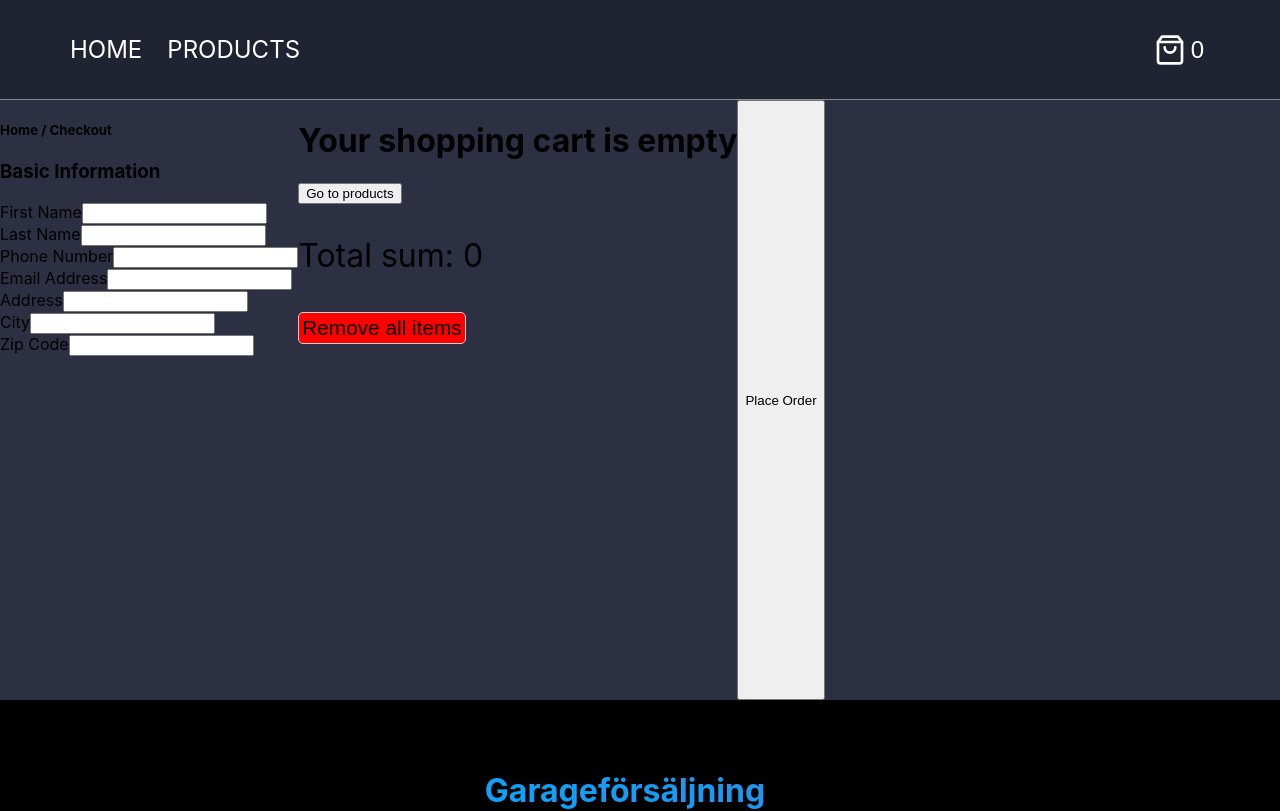
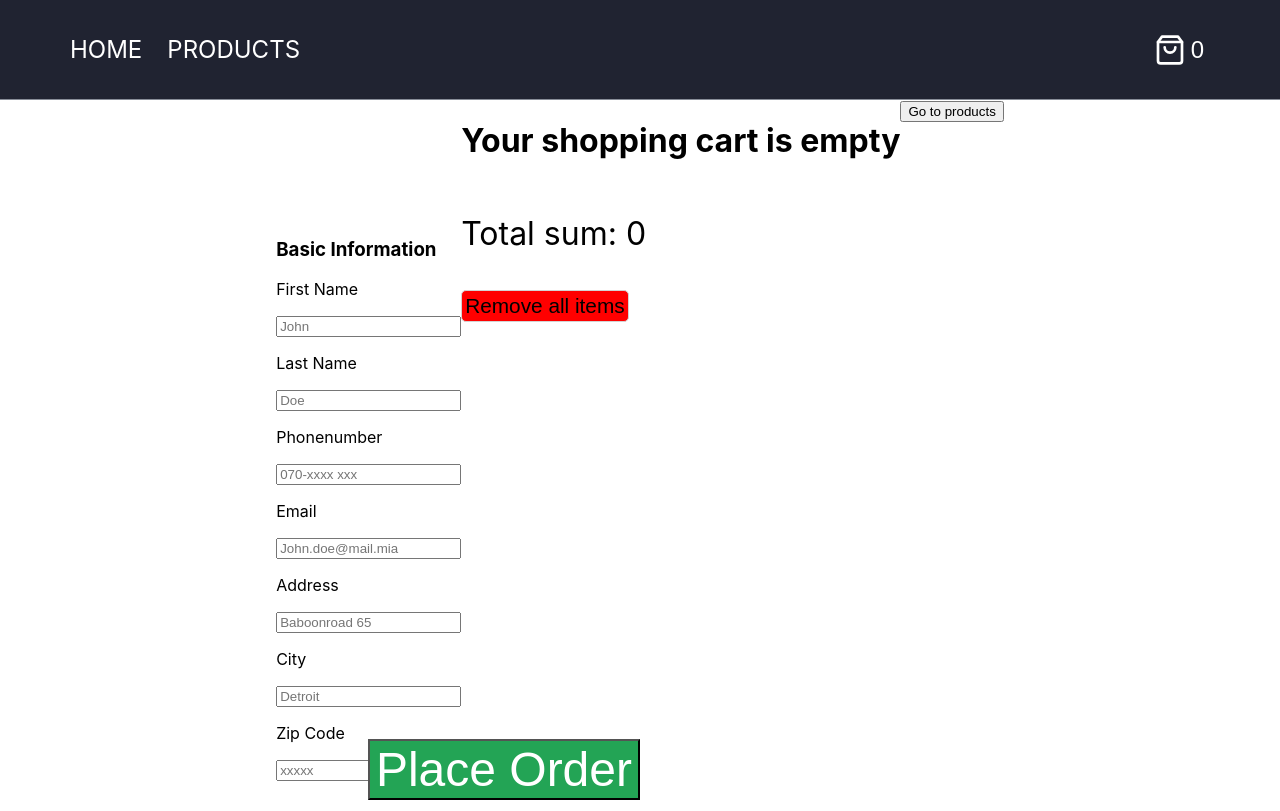
Before and after one commit to wiaxx/reactapp, a React (Create React App) app: page /checkout in a window 1280 px wide. Shown: the top 811 px of the page. Built offline with nearby package versions, Linux system fonts and the light colour scheme; the HTML template or start-up script is replaced by a standard one.

Commit message:
jag hataaaaar css

```diff
--- a/src/components/Header.js
+++ b/src/components/Header.js
@@ -1,34 +1,43 @@
-import React, { useState } from 'react';
-import { Link } from 'react-router-dom';
-import { FiShoppingBag } from 'react-icons/fi';
-import styled from 'styled-components';
-import styles from '../styles/header.module.css';
-import Cart from './Cart';
+import React, { useState } from "react";
+import { Link } from "react-router-dom";
+import { FiShoppingBag } from "react-icons/fi";
+import styled from "styled-components";
+import styles from "../styles/header.module.css";
+import Cart from "./Cart";
 import { motion } from "framer-motion";
 
 const Header = ({ cartItems, removeItem, resetCart }) => {
-	const [showCart, setShowCart] = useState(false)
+	const [showCart, setShowCart] = useState(false);
 
 	return (
 		<Navbar>
 			<div className="nav-wrap">
-				<NavLink to='/'>Home</NavLink>
-				<ProductsLink to='/products'>Products</ProductsLink>
+				<NavLink to="/">Home</NavLink>
+				<ProductsLink to="/products">Products</ProductsLink>
 				<CartBtn
 					as={motion.button}
 					whileHover={{
 						scale: 1.2,
 					}}
-					onClick={() => setShowCart(!showCart)}>
-					<FiShoppingBag className={styles.cartIcon} />{cartItems.length}</CartBtn>
-				<Cart setShowCart={setShowCart} showCart={showCart} cartItems={cartItems} removeItem={removeItem} resetCart={resetCart} />
+					onClick={() => setShowCart(!showCart)}
+				>
+					<FiShoppingBag className={styles.cartIcon} />
+					{cartItems.length}
+				</CartBtn>
+				<Cart
+					setShowCart={setShowCart}
+					showCart={showCart}
+					cartItems={cartItems}
+					removeItem={removeItem}
+					resetCart={resetCart}
+				/>
 			</div>
 		</Navbar>
-	)
-}
+	);
+};
 
 const Navbar = styled.nav`
-	width: 100vw;
+	width: auto;
 	height: 100px;
 	border-bottom: 1px solid #888d98;
 	padding-left: 20px;
@@ -59,7 +68,7 @@ const NavLink = styled(Link)`
 	position: relative;
 
 	::after {
-		content: '';
+		content: "";
 		border-bottom: 1px solid white;
 		display: block;
 		transform: scaleX(0);
--- a/src/pages/Checkout.js
+++ b/src/pages/Checkout.js
@@ -4,6 +4,7 @@ import CheckoutModal from "../components/CheckoutModal";
 import styled from "styled-components";
 import { FiTrash2 } from "react-icons/fi";
 import styles from "../styles/products.module.css";
+import { motion } from "framer-motion";
 
 const Checkout = ({ cartItems, resetCart, removeItem, setCartItems }) => {
 	let sum = 0;
@@ -31,63 +32,78 @@ const Checkout = ({ cartItems, resetCart, removeItem, setCartItems }) => {
 		);
 	};
 
-
 	return (
 		<TotalContainer>
 			{/*Total container div*/}
-			<div className="inputs">
+			<InfoDiv>
+				<InputContainer>
 					{/* container div for info*/}
-				<div>
-					{/*container div for path styling*/}
-					<h5>Home / Checkout</h5>
-				</div>
 					<div>
 						{/*container div basic*/}
 						<h3>Basic Information</h3>
 						<div>
 							{/*container div names*/}
-						<label>First Name</label>
-						<input type="text" name="firstname" />
+							<label>
+								<p>First Name</p>
+							</label>
+							<input type="text" placeholder="John" />
 						</div>
 						<div>
 							{/*container div names*/}
-						<label>Last Name</label>
-						<input type="text" name="lastname" />
+							<label>
+								<p>Last Name</p>
+							</label>
+							<input type="text" placeholder="Doe" />
 						</div>
 						<div>
 							{/*container div names*/}
-						<label>Phone Number</label>
-						<input type="number" name="firstname" />
+							<label>
+								<p>Phonenumber</p>
+							</label>
+							<input type="number" placeholder="070-xxxx xxx" />
 						</div>
 						<div>
 							{/*container div names*/}
-						<label>Email Address</label>
-						<input type="text" name="firstname" />
+							<label>
+								<p>Email</p>
+							</label>
+							<input type="email" placeholder="John.doe@mail.mia" />
 						</div>
 						<div>
 							{/*container div names*/}
-						<label>Address</label>
-						<input type="text" name="firstname" />
+							<label>
+								<p>Address</p>
+							</label>
+							<input type="text" placeholder="Baboonroad 65" />
 						</div>
 						<div>
 							{/*container div names*/}
-						<label>City</label>
-						<input type="text" name="firstname" />
+							<label>
+								<p>City</p>
+							</label>
+							<input type="text" placeholder="Detroit" />
 						</div>
 						<div>
 							{/*container div names*/}
-						<label>Zip Code</label>
-						<input type="text" name="firstname" />
+							<label>
+								<p>Zip Code</p>
+							</label>
+							<input type="number" placeholder="xxxxx" />
 						</div>
 					</div>
-			</div>
-			<div className="itemcards">
+				</InputContainer>
+				<CardsDiv>
 					{/*Total container div for item cards*/}
 					{cartItems.length > 0 ? (
 						cartItems.map((item) => (
 							<ItemCard key={item.id}>
 								<Link to={`/product/${item.id}`}>
-								<img src={item.url} alt={item.title} width="160" height="160" />
+									<img
+										src={item.url}
+										alt={item.title}
+										width="160"
+										height="160"
+									/>
 								</Link>
 								<button
 									type="button"
@@ -113,17 +129,20 @@ const Checkout = ({ cartItems, resetCart, removeItem, setCartItems }) => {
 							</ItemCard>
 						))
 					) : (
-					<>
-						<h1>Your shopping cart is empty</h1>
+						<EmptyCartDiv>
+							<motion.h1 animate={{ rotate: 360 }}>
+								Your shopping cart is empty
+							</motion.h1>
 							<Link to="/products">
 								<button>Go to products</button>
 							</Link>
-					</>
+						</EmptyCartDiv>
 					)}
 					<TotalSum>Total sum: {sum}</TotalSum>
 					<RemoveAllBtn onClick={resetCart}>Remove all items</RemoveAllBtn>{" "}
-			</div>
-			<button onClick={openModal}>Place Order</button>
+				</CardsDiv>
+			</InfoDiv>
+			<OrderBtn onClick={openModal}>Place Order</OrderBtn>
 
 			<CheckoutModal
 				resetCart={resetCart}
@@ -134,16 +153,42 @@ const Checkout = ({ cartItems, resetCart, removeItem, setCartItems }) => {
 	);
 };
 
+const InfoDiv = styled.div`
+	display: flex;
+	justify-content: space around;
+	align-items: stretch;
+`;
+
+const CardsDiv = styled.div`
+	display: ;
+`;
+const OrderBtn = styled.button`
+	font-size: 3rem;
+	background-color: #23a455;
+	color: #ffffff;
+	position: absolute;
+	right: 50%;
+	bottom: 0;
+`;
+
+const InputContainer = styled.div`
+	align-self: center;
+`;
 const TotalSum = styled.p`
 	font-size: 2rem;
 `;
 
+const EmptyCartDiv = styled.div`
+	display: flex;
+	justify-content: center;
+`;
+
 const TotalContainer = styled.div`
-	width: 100vw;
-	min-height: 75vh;
+	min-height: 100vh;
 	display: flex;
-	flex-wrap: wrap;
-	background-color: #2d2f43;
+	justify-content: space-evenly;
+	padding-left: 50px;
+	padding-right: 50px;
 `;
 
 const ItemCard = styled.div`
--- a/src/styles/footer.module.js
+++ b/src/styles/footer.module.js
@@ -3,11 +3,11 @@ import styled from "styled-components";
 /*footer styling */
 
 export const Box = styled.div`
-	padding: 50px 40px 40px 10px;
+	padding: 30px 40px 40px 10px;
 	background: black;
 	position: relative;
 	bottom: 0;
-	min-height: 50vh;
+	min-height: 40vh;
 	width: auto;
 	z-indext: 0.1;
 `;
@@ -66,7 +66,11 @@ export const FooterHeading = styled.h1`
 	animation-direction: alternate;
 
 	@keyframes backgroundAnimation {
-		from {background-position: 0% 0%;}
-		to {background-position: 100% 100%;}
+		from {
+			background-position: 0% 0%;
+		}
+		to {
+			background-position: 100% 100%;
+		}
 	}
 `;
```
Also changed, not shown: src/App.css (line endings or trailing spaces). Lines whose indentation alone changed are shown as unchanged.
